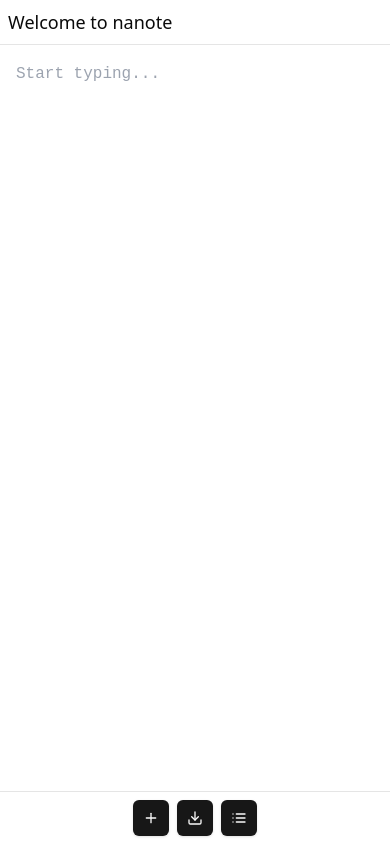
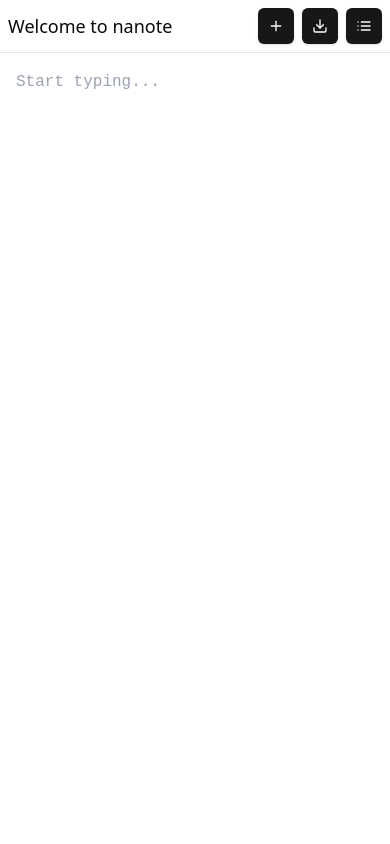
Before and after one commit to fxi/nanote, a React (Vite) app: page / in a window 390 px wide. Built offline with nearby package versions, Linux system fonts and the light colour scheme; a web font is replaced by a local one.

Commit message:
Fix layout to remove global scrolling

```diff
--- a/src/App.tsx
+++ b/src/App.tsx
@@ -77,24 +77,21 @@
   );
 
   return (
-    <div className="h-[100dvh] flex flex-col">
-      <header className="p-2 border-b flex items-center justify-between">
+    <div className="h-full flex flex-col">
+      <header className="p-2 border-b flex items-center gap-2">
         <input
-          className="flex-1 bg-transparent outline-none text-lg font-medium"
+          className="flex-1 min-w-0 bg-transparent outline-none text-lg font-medium"
           value={title}
           onChange={handleTitleChange}
           placeholder="Untitled"
         />
-        <div className="hidden sm:flex gap-2 ml-2">
+        <div className="flex gap-2 flex-shrink-0">
           <Controls />
         </div>
       </header>
-      <main className="flex-1 overflow-auto pb-16">
+      <main className="flex-1 overflow-hidden">
         <Editor note={activeNote} onContentChange={handleContentChange} />
       </main>
-      <footer className="sm:hidden sticky bottom-0 inset-x-0 p-2 border-t bg-background flex justify-center gap-2">
-        <Controls />
-      </footer>
     </div>
   );
 }
--- a/src/components/editor.tsx
+++ b/src/components/editor.tsx
@@ -32,7 +32,7 @@
   };
 
   return (
-    <div className="relative h-full flex flex-col">
+    <div className="relative h-full flex flex-col overflow-auto">
       <textarea
         ref={textareaRef}
         value={content}
--- a/src/index.css
+++ b/src/index.css
@@ -59,8 +59,13 @@
   * {
     @apply border-border;
   }
+  html,
+  body,
+  #root {
+    height: 100%;
+  }
   body {
-    @apply bg-background text-foreground;
+    @apply bg-background text-foreground overflow-hidden m-0;
     font-feature-settings: "rlig" 1, "calt" 1;
   }
 }
```
